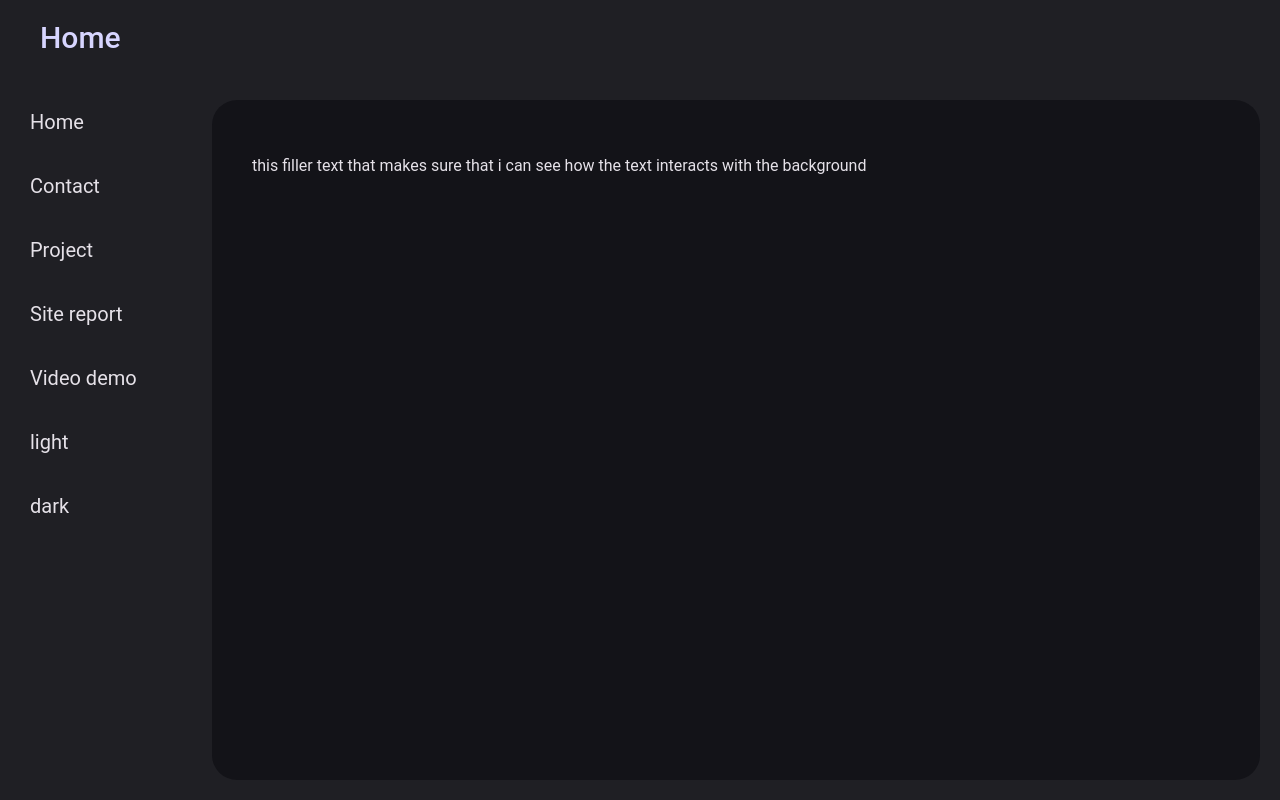
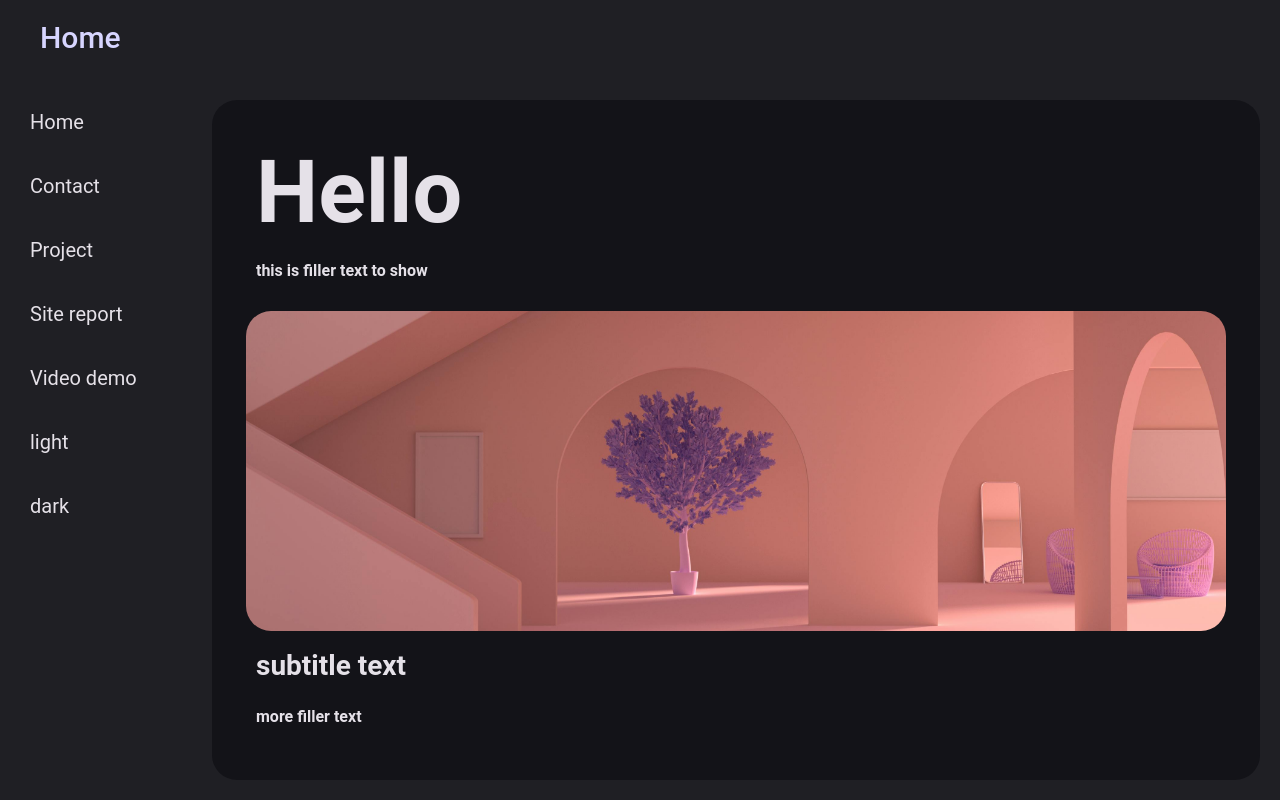
Before and after one commit to CSY1063/as1-DakaraiG, a plain HTML site: page index.html in a window 1280 px wide. Drawn offline with Linux system fonts and the light colour scheme.

Commit message:
page elements properly spaced

```diff
--- a/desktop.css
+++ b/desktop.css
@@ -38,15 +38,66 @@ main {
   background-color: var(--md-sys-color-background);
   border-radius: 25px;
   padding: 30px;
-  max-width: 1760px;
+  /* max-width: 1760px; */
+  width:100%;
   overflow-x: hidden;
   overflow-y: scroll;
-  display: inline-block;
   width: 95%;
   height: 100%;
   margin: 20px;
+
+
+;
+
+
 }
 
 #nav {
   display: flex !important;
 }
+
+h1 {
+  font-weight: 450;
+  font-family: 'Google Sans', Roboto, system-ui;
+  font-size: 30px;
+
+
+}
+
+h2{
+  font-size: 88px;
+  margin: 10px 0px 3px 0px;
+  padding-left: 10px;
+}
+
+p {
+  font-size: 16px;
+  margin-top: 5px;
+  margin-bottom: 5px;
+  padding: 10px;
+  position: relative;
+  font-weight: 600;
+
+
+}
+
+p2 {
+  font-size: 28px;
+  padding-bottom: 10px;
+  font-weight: 600;
+  padding: 10px;
+
+}
+
+img{
+  overflow: clip;
+  border-radius: 25px;
+  justify-self: start;
+  max-height: 20em;
+  object-fit: cover;
+  margin-bottom: 20px;
+  width: 100%;
+  margin: auto;
+  margin-block-start: 1em;
+  margin-block-end: 0.5em;
+}
--- a/font-and-colours.css
+++ b/font-and-colours.css
@@ -19,41 +19,20 @@
 }
 
 
-
-
-h1 {
-    font-weight: 450;
-    font-family: 'Google Sans', Roboto, system-ui;
-    font-size: 30px;
-
-}
-
-
 body {
     /*background-color: var(-md-sys-color-background);*/
     background-color: var(--md-sys-color-surface-container);
     color: var(--md-sys-color-on-background);
     /* font-family: 'Open Sans', sans-serif; */
     font-family: 'Google Sans', Roboto, system-ui;
-
+    transition: 0.5s cubic-bezier(0.2, 0.0, 0, 1.0);
 }
 
-::-webkit-scrollbar {
-    width: 10px;
-    overflow: hidden;
 
-    border-radius: 25px;
-  }
-
-  /* Handle */
-  ::-webkit-scrollbar-thumb {
-    background: var(--md-sys-color-primary);
-    border-radius: 25px;
-    overflow: hidden;
-  }
   header {
     background-color: var(--md-sys-color-surface-container);
     color: var(--md-sys-color-primary);
+    transition: 0.5s cubic-bezier(0.2, 0.0, 0, 1.0);
    }
 
   nav {
--- a/index.html
+++ b/index.html
@@ -19,7 +19,7 @@
             <a href="#showNav" class="showNav" onclick="ShowNav()"></a>
             <h1></a>Home</h1>
         </header>
-        <navbg id="navbg" class="navbg"></navbg>
+        <navbg id="navbg" class="navbg" onclick="ShowNav()"></navbg>
         <nav class="nav" id="nav" class="flex-container" >
 
 
@@ -32,13 +32,25 @@
             <a href="#" onclick="dark()">dark</a>
 
         </nav>
-        <main class="item-3" style="overflow-y:scroll; overflow-x: hidden; height: auto; width: auto;">
+        <main  style="overflow-y:scroll; overflow-x: hidden; height: auto; width: auto;">
+             <div class="content" id= "content" class ="flex-container">
+                <h2>Hello</h2>
 
-                <p>this filler text that makes sure that i can see how the text interacts with the background</p>
+                <p>this is filler text to show</p>
+
+                <img src="images/placeholder.jpg" alt="placeholder">
+
+                <p2>subtitle text</p2>
 
 
 
+                <p>more filler text</p>
+            </div>
+
             </main>
+
+
+
 
     </div>
 </body>
--- a/main.css
+++ b/main.css
@@ -2,11 +2,7 @@ body {
   overflow-x: hidden;
 }
 
-p {
-  float: left;
-  width: 100%;
-  padding: 10px;
-}
+
 
 a {
   text-decoration: none;
@@ -34,3 +30,32 @@ html, body , .container {
 .container * {
   position: relative;
 }
+
+::-webkit-scrollbar {
+  width: 10px;
+  overflow: hidden;
+
+  border-radius: 25px;
+}
+
+
+::-webkit-scrollbar-thumb {
+  background: var(--md-sys-color-primary);
+  border-radius: 25px;
+  overflow: hidden;
+}
+
+
+
+div#content.content{
+  display: flex;
+  flex-direction: column;
+  max-width: 980px;
+  justify-content: center;
+  position: relative;
+  padding: -10px;
+  margin: -10;
+  margin: auto;
+  padding: auto;
+  overflow-x: hidden;
+}
--- a/mobile.css
+++ b/mobile.css
@@ -102,7 +102,7 @@ nav {
 
 main {
   border-radius: 25px 25px 0px 0px;
-  padding: 20px;
+  padding: 16px !important;
   max-width: 1760px;
   overflow: scroll;
   display: inline-block;
@@ -113,14 +113,48 @@ main {
   /* margin: 0 auto; */
 }
 
+h1 {
+  font-weight: 450;
+  font-family: 'Google Sans', Roboto, system-ui;
+  font-size: 30px;
 
-/*
-#showNav:target #nav {
-  display: flex;
-}
-#showNav:target #showNav {
-  display: none;
 
 }
 
- */
+h2{
+  font-size: 55px;
+  margin: 20px 0px 3px 0px;
+  font-weight: 600;
+}
+
+p {
+  font-size: 16px;
+  margin-top: 1px;
+  margin-bottom: 1px;
+  padding: 1px;
+  position: relative;
+  font-weight: 400;
+
+
+}
+
+p2 {
+  font-size: 20px;
+  padding-bottom: 1px;
+  font-weight: 600;
+
+
+}
+
+img{
+  overflow: clip;
+  border-radius: 22px;
+  justify-self: start;
+  max-height: 20em;
+  object-fit: cover;
+  margin-bottom: 20px;
+  width: 100%;
+  margin: auto;
+  margin-block-start: 1em;
+  margin-block-end: 0.5em;
+}
```
Also changed, not shown: images/placeholder.jpg (added).
